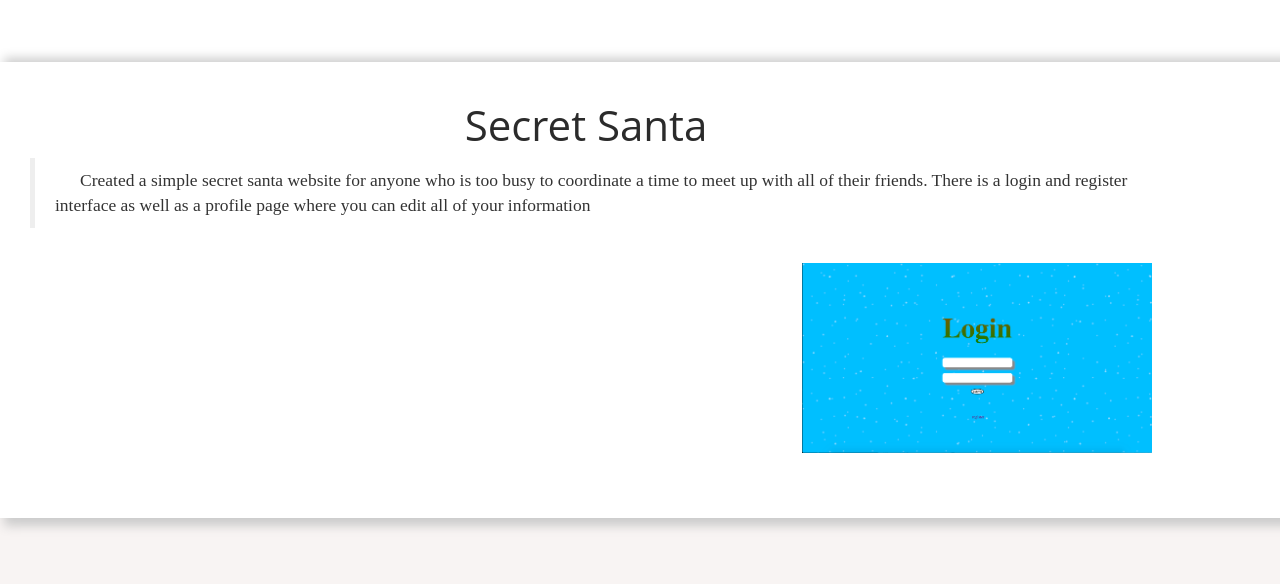
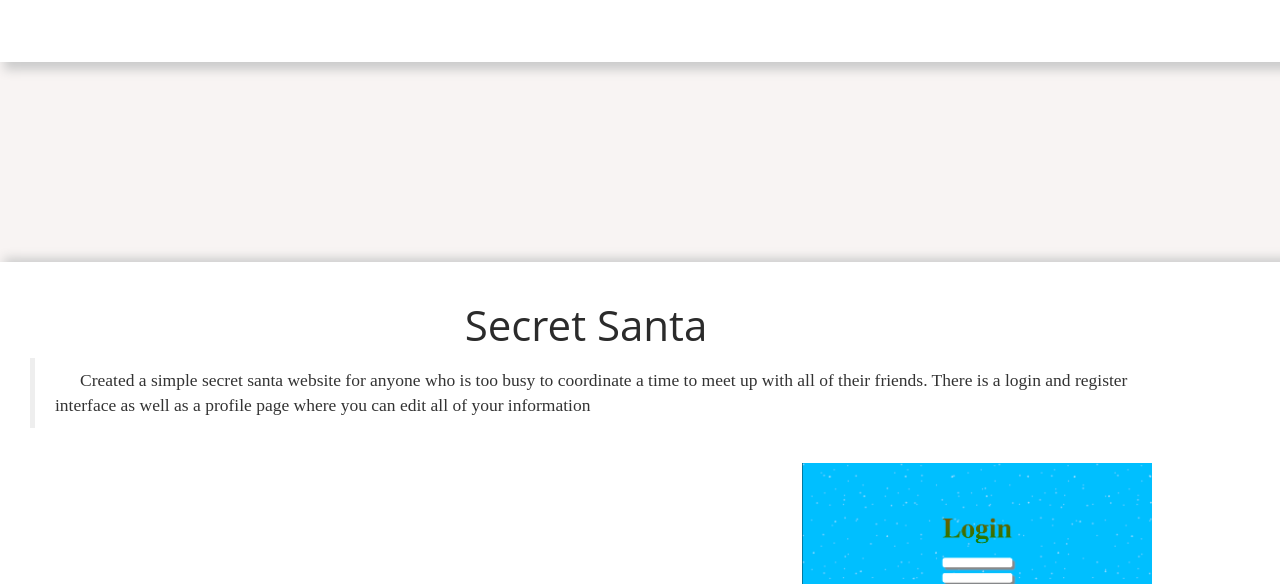
Before and after one commit to JReed21/JReed21.github.io, a plain HTML site: page portfolio.html in a window 1280 px wide. Shown: the part 1824-2408 px from the top of the page. Drawn offline with nearby package versions, Linux system fonts and the light colour scheme.

Commit message:
added breaker

```diff
--- a/portfolio.html
+++ b/portfolio.html
@@ -131,6 +131,14 @@
         </div>
     </div>
 </section>
+<div class="breaker">
+    <div class="container-fluid">
+        <div class="row-fluid">
+            <div class="col-md-12 break">
+            </div>
+        </div>
+    </div>
+</div>
 <section class="padding-div-container-port">
     <div class="container-fluid">
         <div class="row-fluid p-row">
```
